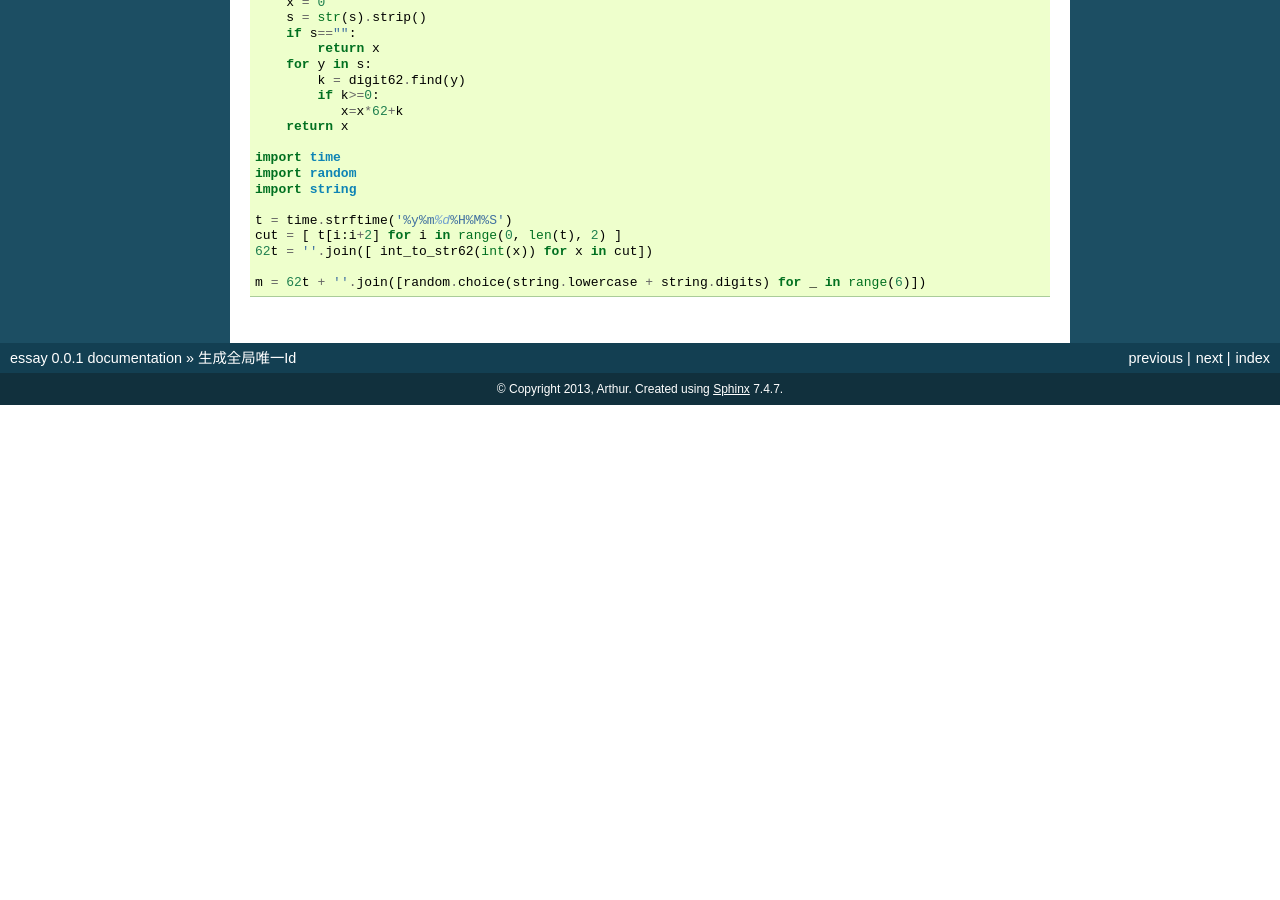
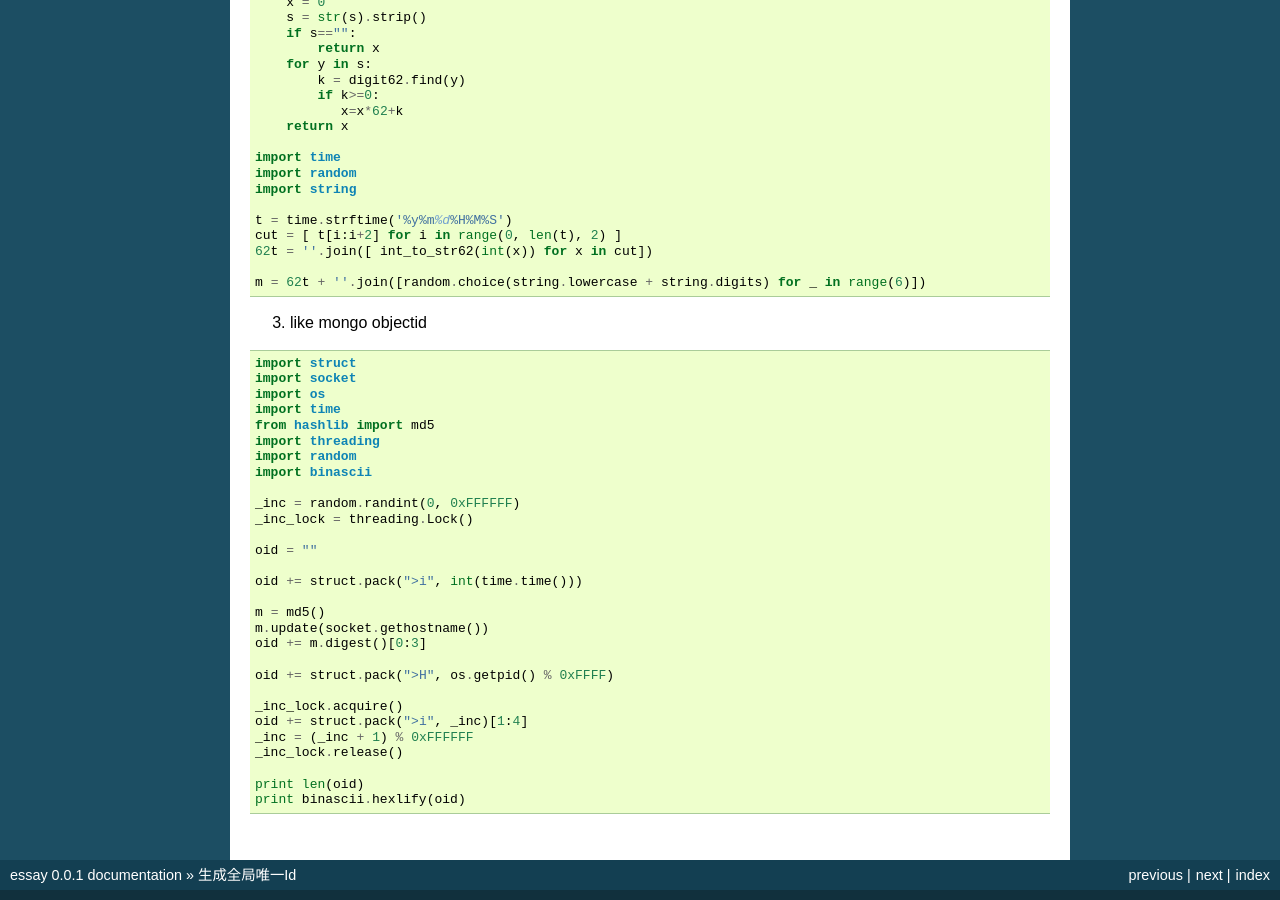
Before and after one commit to largetalk/newdatum, a Sphinx documentation site: the page built from notes/source/201309/unique.rst, in a window 1280 px wide and 900 px high, scrolled down 1059 px. Built offline with Sphinx 7.4.7, drawn with Linux system fonts in a browser that asks for light colours; formulas are drawn with MathJax 3; before the commit the page ends 1464 px from its top, so only the background shows below that.

Commit message:
add mongo id generate style

```diff
--- a/notes/source/201309/unique.rst
+++ b/notes/source/201309/unique.rst
@@ -82,3 +82,37 @@
     62t = ''.join([ int_to_str62(int(x)) for x in cut])
 
     m = 62t + ''.join([random.choice(string.lowercase + string.digits) for _ in range(6)])
+
+3. like mongo objectid
+
+.. code-block:: python
+
+    import struct
+    import socket
+    import os
+    import time
+    from hashlib import md5
+    import threading
+    import random
+    import binascii
+
+    _inc = random.randint(0, 0xFFFFFF)
+    _inc_lock = threading.Lock()
+
+    oid = ""
+
+    oid += struct.pack(">i", int(time.time()))
+
+    m = md5()
+    m.update(socket.gethostname())
+    oid += m.digest()[0:3]
+
+    oid += struct.pack(">H", os.getpid() % 0xFFFF)
+
+    _inc_lock.acquire()
+    oid += struct.pack(">i", _inc)[1:4]
+    _inc = (_inc + 1) % 0xFFFFFF
+    _inc_lock.release()
+
+    print len(oid)
+    print binascii.hexlify(oid)
```
